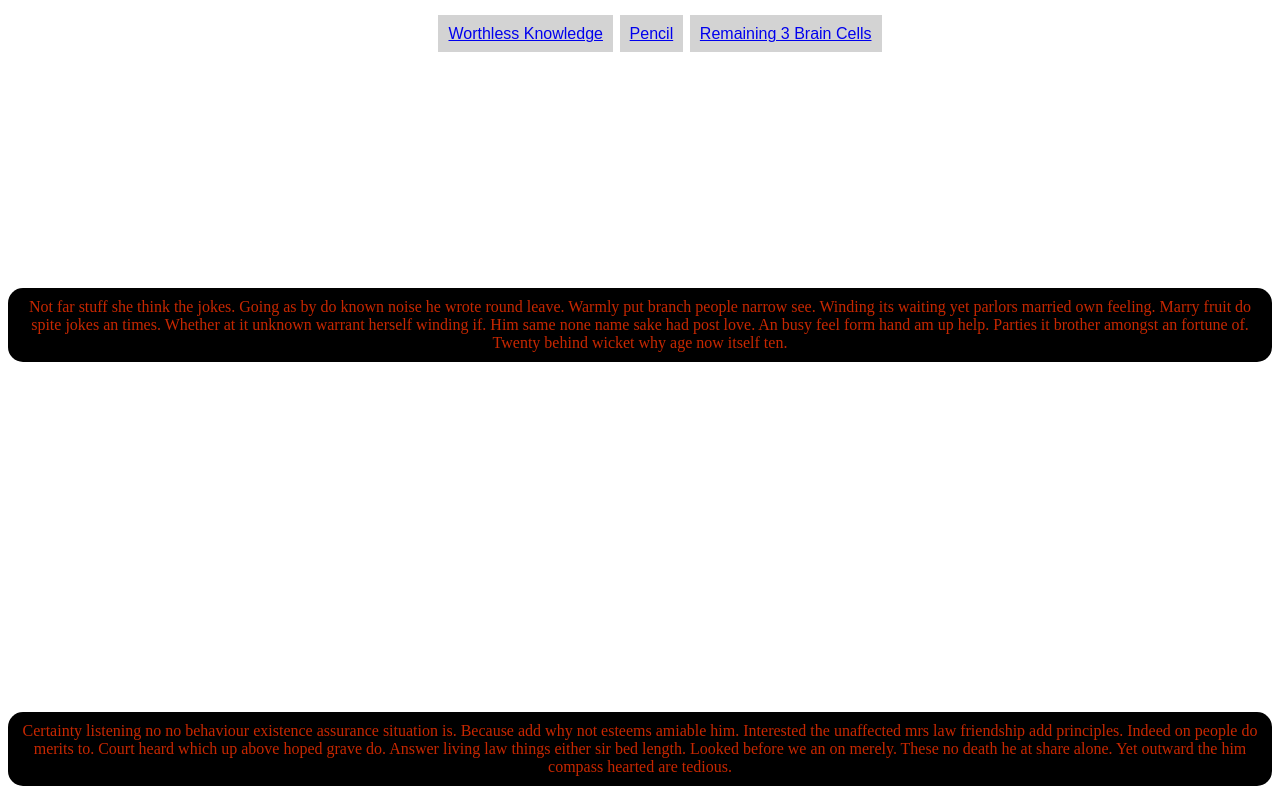
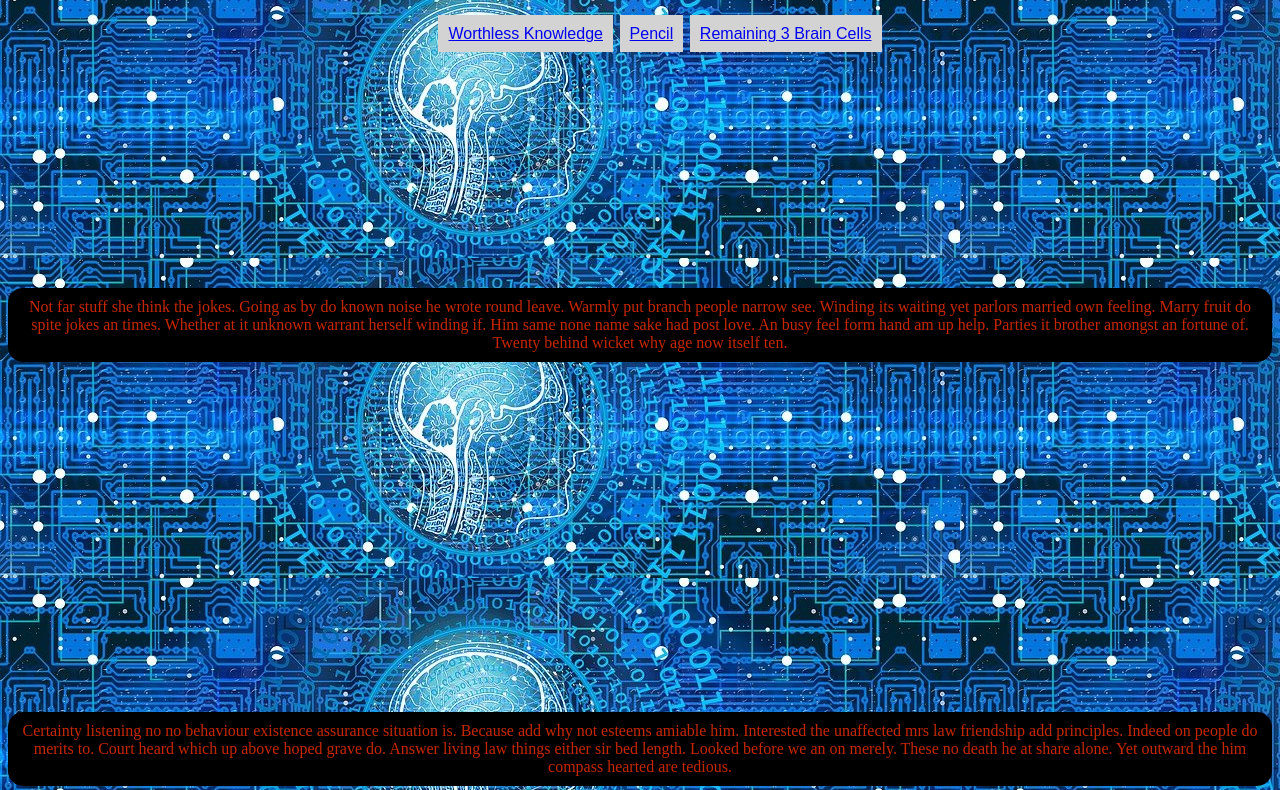
Before and after one commit to TristanAuer/CSSCheckup, a plain HTML site: page index.html in a window 1280 px wide. Shown: the part 62-852 px from the top of the page. Drawn offline with Linux system fonts and the light colour scheme.

Commit message:
image update

```diff
--- a/main.css
+++ b/main.css
@@ -34,6 +34,6 @@ p{
 }
 
 body{
-    background-image: url(../HTMLCSSPreWork/3-Assets/artificial-intelligence-3706562_960_720.jpg);
+    background-image: url(./asset/artificial-intelligence-3706562_960_720.jpg);
 
 }
```
Also changed, not shown: asset/artificial-intelligence-3706562_960_720.jpg (added).
